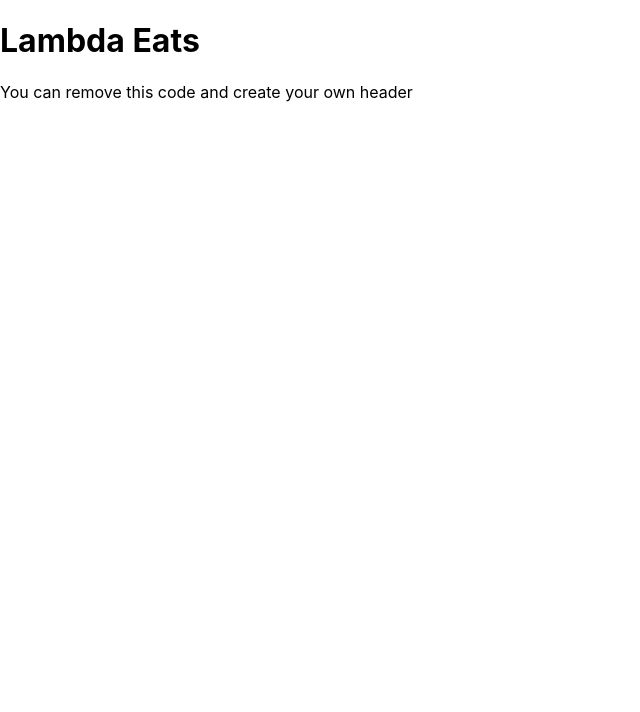
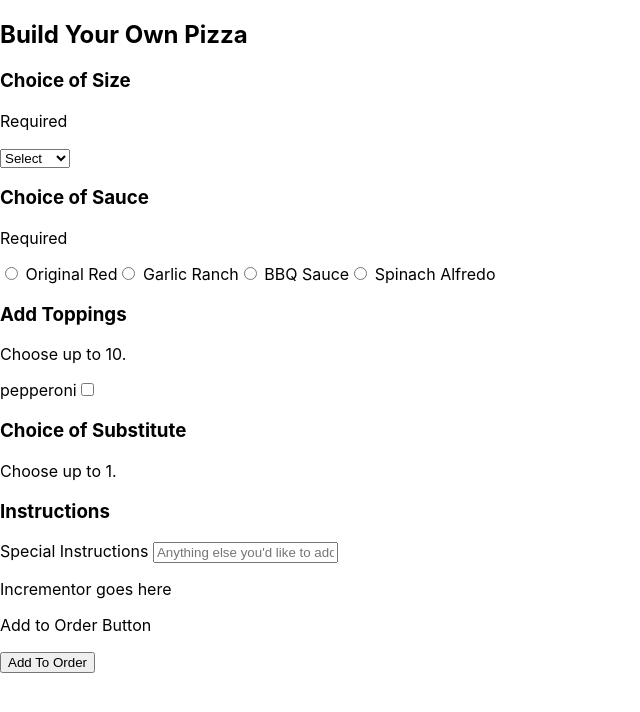
Before and after one commit to bloominstituteoftechnology/web-sprint-challenge-single-page-applications, a React (Create React App) app: page /Form in a window 1280 px wide. Shown: the top 712 px of the page, without its empty margins (0-640 px from the left). Built offline with nearby package versions, Linux system fonts and the light colour scheme.

Commit message:
Form complete, Routes Complete, Start Form Schema and Validation

```diff
--- a/package.json
+++ b/package.json
@@ -6,8 +6,10 @@
     "@testing-library/jest-dom": "^5.11.3",
     "@testing-library/react": "^10.4.8",
     "@testing-library/user-event": "^12.1.1",
+    "axios": "^0.21.1",
     "react": "^16.13.1",
     "react-dom": "^16.13.1",
+    "react-router-dom": "^5.2.0",
     "react-scripts": "3.4.3"
   },
   "scripts": {
@@ -30,5 +32,8 @@
       "last 1 firefox version",
       "last 1 safari version"
     ]
+  },
+  "devDependencies": {
+    "cypress": "^6.3.0"
   }
 }
--- a/src/App.css
+++ b/src/App.css
@@ -1,5 +1,9 @@
 .App {
   text-align: center;
+}
+
+h1 {
+  color: red;
 }
 
 .App-logo {
--- a/src/App.js
+++ b/src/App.js
@@ -1,11 +1,50 @@
 import React from "react";
+import "./App.css";
+import { BrowserRouter, Route, Link, Switch } from "react-router-dom";
+import Header from "./Header.js";
+import Button from "./Button";
+import Form from "./Form.js";
 
 const App = () => {
   return (
     <>
-      <h1>Lambda Eats</h1>
-      <p>You can remove this code and create your own header</p>
+
+
+
+
+
+        <Switch>
+            <Route path='/Form'>
+              <Form />
+            </Route>
+
+            <Route path={'/'}>
+            <h1>Lambda Eats</h1>
+      <button>Home</button>
+      <button>Help</button>
+      <Header />
+
+
+      <Button/>
+            </Route>
+      </Switch>
+
+
+
+
     </>
   );
 };
 export default App;
+
+
+/*
+- [ ] A homepage that has a "/" route and links to your form (button, nav bar, or any other type of link is acceptable)
+- [ ] A form with a "/pizza" route
+- [ ] A name text input field
+- [ ] Validation for name - name must be at least 2 characters
+- [ ] A dropdown for pizza size
+- [ ] A checklist for toppings - at least 4 (hint: name each separately!)
+- [ ] Text input for special instructions
+- [ ] An Add to Order button that submits form and returns a database record of name, size, toppings and special instructions
+*/
--- /dev/null
+++ b/src/Button.js
@@ -0,0 +1,30 @@
+import React from "react";
+import "./App.css";
+import Form from './Form';
+import { Route, Switch } from "react-router-dom";
+import { useHistory } from 'react-router-dom';
+
+
+
+const Button = () => {
+
+
+  const history = useHistory();
+
+  return (
+
+
+  // <Route path='/Form'>
+    <button onClick={(evt) => history.push(`/Form`)} >
+      Order Pizza
+    </button>
+
+  // </Route>
+
+
+
+
+
+  );
+};
+export default Button;
--- /dev/null
+++ b/src/Checkbox.js
@@ -0,0 +1,24 @@
+import './App.css';
+import React, { useState } from 'react';
+// import * as yup from 'yup';
+
+
+
+
+export default function Checkbox(props) {
+  const { formValues, topping, inputChange } = props
+
+  return (
+
+    <label>
+    { topping }
+    <input
+      name="{topping}"
+      type="checkbox"
+      checked={formValues.topping} // The expression `formState.props` evaluates to either true or false.
+      onChange={inputChange}
+    />
+    </label>
+
+  )
+}
--- /dev/null
+++ b/src/Form.js
@@ -0,0 +1,190 @@
+import './App.css';
+import React, { useState, useEffect } from 'react';
+// import * as yup from 'yup';
+import axios from 'axios';
+import Input from './Input.js';
+import Checkbox from './Checkbox.js';
+import { useHistory } from 'react-router-dom';
+// import schema from './formSchema.js';
+
+
+
+function Form() {
+  // // ------------------ Initial States -------------
+
+  const initialFormValues = {
+    pizzaSize: '',
+    redOriginal: '',
+    garlicRanch: '',
+    bbqSauce: '',
+    spinachAlfredo: '',
+    sausage: false,
+    canadianBacon: false,
+    specialInstructions: '',
+  };
+
+  const initialFormErrors = {
+    pizzaSize: '',
+    redOriginal: '',
+    garlicRanch: '',
+    bbqSauce: '',
+    spinachAlfredo: '',
+    sausage: false,
+    canadianBacon: false,
+    specialInstructions: '',
+  };
+
+  const history = useHistory();
+
+  const initialDisabled = false; // change back to true after testing
+  // -------------------- States -----------------
+  const [pizza, setPizza] = useState({}); // empty object pizza
+  const [formValues, setFormValues] = useState(initialFormValues); // inputs
+  const [formErrors, setFormErrors] = useState(initialFormErrors); // errors, mechanism for reset
+  const [disabled, setDisabled] = useState(initialDisabled) // boolean, for submit button
+  const [formState, setFormState] = useState(false); // checkbox
+
+  // -------------------- Helper Functions -----------------
+  const postNewPizza = newPizza => {
+  axios.post('https://reqres.in/api/pizza', newPizza)
+    .then(res => {
+      setPizza(res.data)
+      console.log("Successful res back from Axios, res.data: ", res.data)
+      setFormValues(initialFormValues) // reset form
+    })
+    .catch(err => {
+      console.log("Error: ", err)
+      debugger
+    })
+  } // posts and resets form
+
+  // const validate = (name, value) => {
+  // console.log("validate: ", name, value)
+  // yup.reach(schema, name)
+  //   .validate(value)
+  //   .then(() => setFormErrors({ ...formErrors, [name]: ''}))
+  //   .catch(err => setFormErrors({ ...formErrors, [name]: err.errors[0] }))
+  // }; // run validation with yup
+
+
+  // -------------------- Event Handlers -----------------
+
+
+  const inputChange = (e) => {
+    const { name, type, value, checked } = e.target;
+    // console.log(`name: ${name}, value: ${value}`);
+    const inputValue = type === 'checkbox' ? checked : value;
+    console.log("inputValue: ", inputValue)
+    // validate(name, inputValue);
+    setFormValues({ ...formValues, [name]: inputValue }); // [ ] is not an array
+  }
+
+  const formSubmit = (e) => {
+    e.preventDefault(); //  to prevent browser refresh
+
+    const newPizza = {
+        pizzaSize: formValues.pizzaSize,
+        redOriginal: formValues.redOriginal,
+        garlicRanch: formValues.garlicRanch,
+        bbqSauce: formValues.bbqSauce,
+        spinachAlfredo: formValues.spinachAlfredo,
+        sausage: formValues.sausage,
+        canadianBacon: formValues.canadianBacon,
+        specialInstructions: formValues.specialInstructions,
+    }
+    console.log("new pizza: ", newPizza)
+    postNewPizza(newPizza) // post new pizza using helper function postNewPizza
+
+    alert("Your Order Has Been Received!");
+
+
+
+    history.push(`/`)
+
+   };
+
+
+
+    // -------------------- Side Effects -----------------
+
+  //  useEffect(() => {
+  //    schema.isValid(formValues).then(valid => setDisabled(!valid))
+  //  }, [formValues]); // Adjust the status of 'disabled" every time formValues changes
+
+  //  useEffect(() => {
+  //   console.log("The form Errors have changed", formErrors)
+  //  }, [formErrors]);
+
+
+  return (
+    <div>
+
+<form onSubmit={formSubmit}>
+
+<h2>Build Your Own Pizza</h2>
+<h3>Choice of Size</h3>
+<p>Required</p>
+
+<select name="pizzaSize" onChange={inputChange} id="size-select">
+  <option value="">Select</option>
+  <option value="small">Small</option>
+  <option value="medium">Medium</option>
+  <option value="large">Large</option>
+</select>
+
+<h3>Choice of Sauce</h3>
+<p>Required</p>
+
+<input type="radio" name="sauce" value="originalRed"/> Original Red
+<input type="radio" name="sauce" value="garlicRanch"/> Garlic Ranch
+<input type="radio" name="sauce" value="bbqSauce"/> BBQ Sauce
+<input type="radio" name="sauce" value="spinachAlfredo"/> Spinach Alfredo
+
+<h3>Add Toppings</h3>
+<p>Choose up to 10.</p>
+
+<Checkbox topping={"pepperoni"} inputChange={inputChange} formValues={formValues}/>
+
+{/* {add the rest of the toppings} */}
+
+<h3>Choice of Substitute</h3>
+<p>Choose up to 1.</p>
+
+{/* {insert toggle here} */}
+
+<h3>Instructions</h3>
+
+<Input
+    type="text"
+    name="specialInstructions"
+    placeholder="Anything else you'd like to add?"
+    onChange={inputChange}
+    value={formValues.specialInstructions}
+    label={"Special Instructions"}
+/>
+
+  <p>Incrementor goes here</p>
+
+  <p>Add to Order Button</p>
+
+  <button id="submitBtn" disabled={disabled}>Add To Order</button>
+
+
+
+  <div>{formErrors.name}</div>
+  <div>{formErrors.email}</div>
+  <div>{formErrors.password}</div>
+  <div>{formErrors.role}</div>
+  <div>{formErrors.acceptTerms}</div>
+
+
+
+</form>
+
+
+    </div>
+
+  );
+}
+
+export default Form;
--- /dev/null
+++ b/src/Header.js
@@ -0,0 +1,16 @@
+import React from "react";
+import "./App.css";
+
+
+
+const Header = () => {
+  return (
+    <>
+
+
+
+
+    </>
+  );
+};
+export default Header;
--- /dev/null
+++ b/src/Input.js
@@ -0,0 +1,17 @@
+import './App.css';
+import React, { useState } from 'react';
+// import * as yup from 'yup';
+
+
+
+
+export default function Input(props) {
+  return (
+
+    <label htmlFor="name">
+      {`${props.label} `}
+      <input {...props}/>
+    </label>
+
+  )
+}
--- a/src/index.js
+++ b/src/index.js
@@ -2,5 +2,6 @@ import React from "react";
 import ReactDOM from "react-dom";
 import "./index.css";
 import App from "./App";
+import { BrowserRouter as Router } from 'react-router-dom';
 
-ReactDOM.render(<App />, document.getElementById("root"));
+ReactDOM.render(<Router><App /></Router>, document.getElementById("root"));
```
Also changed, not shown: src/test.js (added, +70 -0 lines), 2 other files (tests, documents, lock files or other folders).
